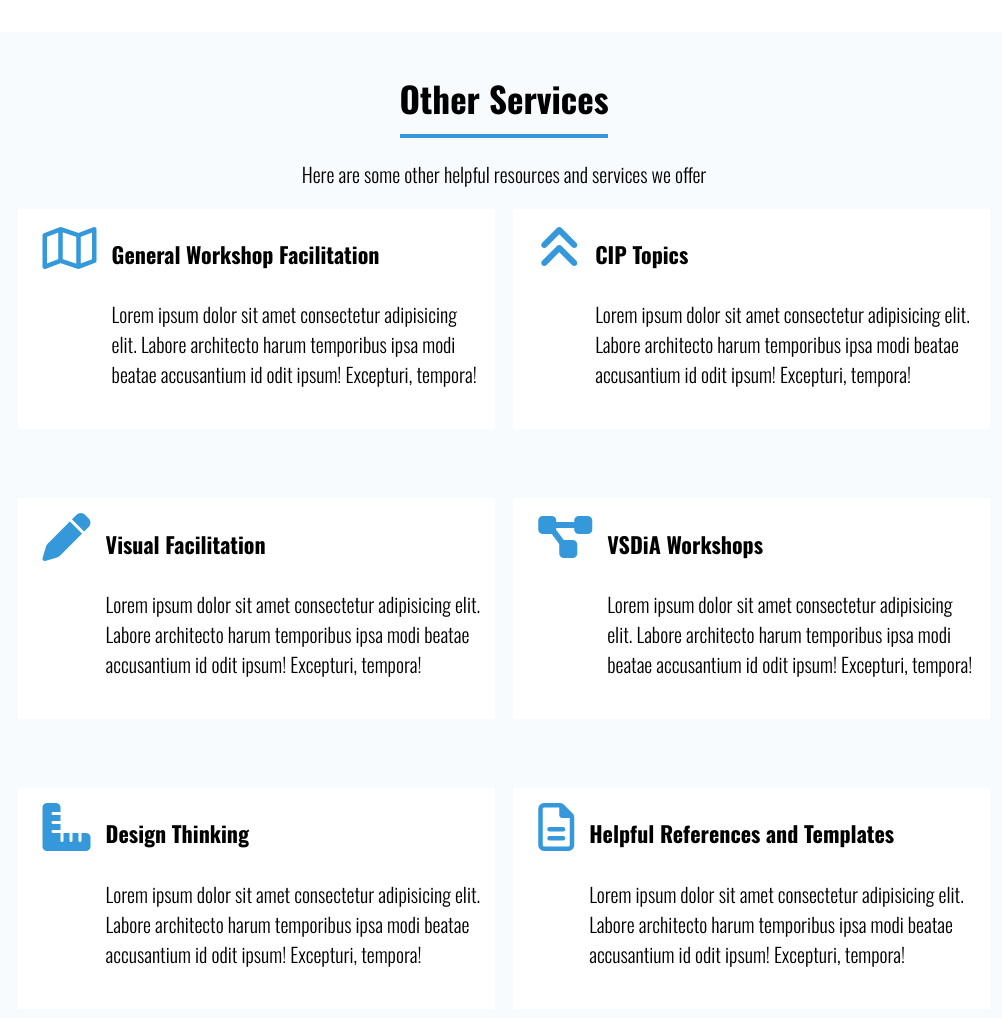
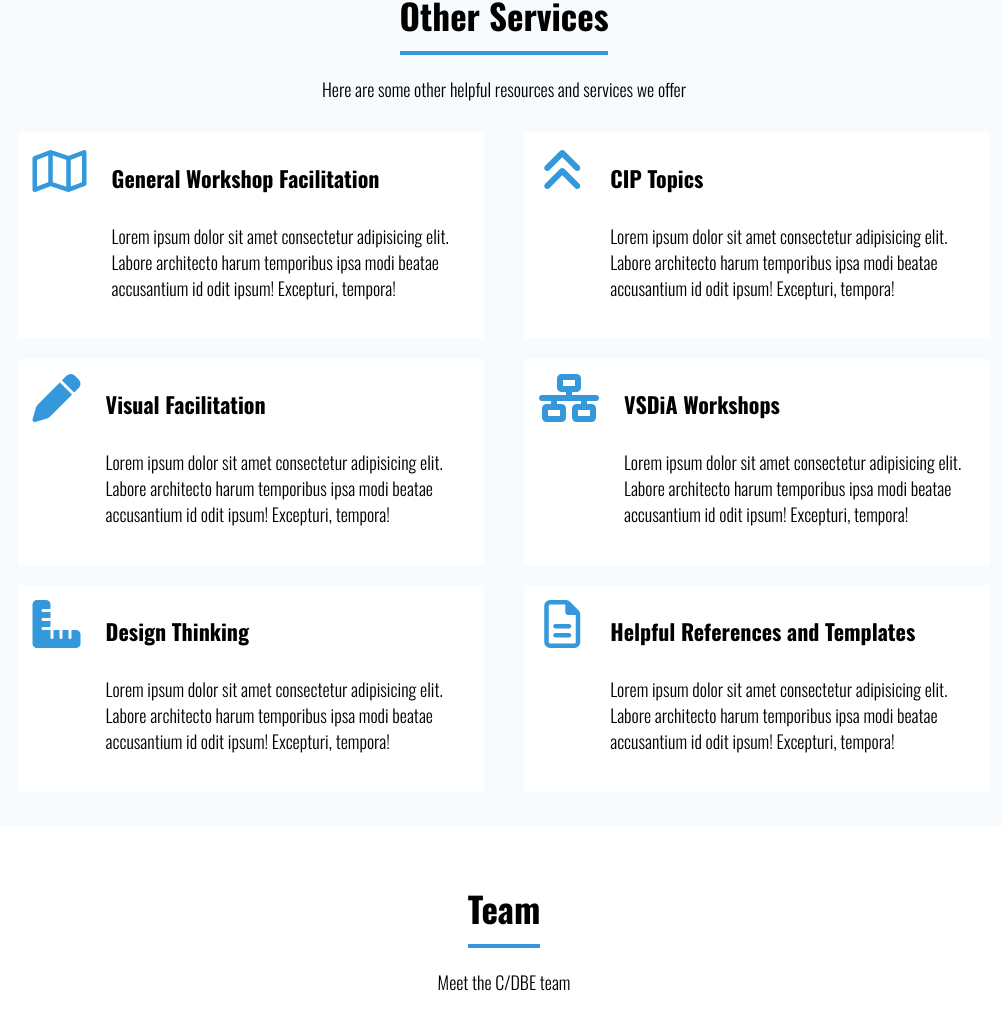
Before and after one commit to jljakin2/improveMyBiz, a plain HTML site: page index.html in a window 1280 px wide. Shown: the part 1473-2491 px from the top of the page, without its empty margins (136-1138 px from the left). Drawn offline with nearby package versions, Linux system fonts and the light colour scheme.

Commit message:
Finally figured out spacing issue with 'Other Services' section

```diff
--- a/index.html
+++ b/index.html
@@ -121,8 +121,8 @@
                 <p>Here are some other helpful resources and services we offer</p>
             </div>
             <div class="flex-wrap">
+
                 <div class="other-services-box">
-
                     <div class="other-services-icon">
                         <i class="far fa-map fa-3x"></i>
                     </div>
@@ -137,7 +137,6 @@
                 </div>
 
                 <div class="other-services-box">
-
                     <div class="other-services-icon">
                         <i class="fas fa-angle-double-up fa-3x"></i>
                     </div>
@@ -153,7 +152,6 @@
 
 
                 <div class="other-services-box">
-
                     <div class="other-services-icon">
                         <i class="fas fa-pen fa-3x"></i>
                     </div>
@@ -169,9 +167,8 @@
                 </div>
 
                 <div class="other-services-box">
-
                     <div class="other-services-icon">
-                        <i class="fas fa-project-diagram fa-3x"></i>
+                        <i class="fas fa-network-wired fa-3x"></i>
                     </div>
 
                     <div class="other-services-title">
@@ -185,7 +182,6 @@
                 </div>
 
                 <div class="other-services-box">
-
                     <div class="other-services-icon">
                         <i class="fas fa-ruler-combined fa-3x"></i>
                     </div>
@@ -201,7 +197,6 @@
                 </div>
 
                 <div class="other-services-box">
-
                     <div class="other-services-icon">
                         <i class="far fa-file-alt fa-3x"></i>
                     </div>
--- a/styles.css
+++ b/styles.css
@@ -13,7 +13,7 @@ body {
 }
 
 p {
-    font-size: 20px;
+    font-size: 18px;
     font-weight: 300;
 }
 
@@ -282,21 +282,19 @@ nav li a:hover, .dropdown:hover .dropbtn {
 
 .flex-wrap {
     align-content: space-between;
-    /* border: 1px solid blue; */
     display: flex;
     flex-wrap: wrap;
-    height: 70vh;
+    min-height: 70vh;
     justify-content: space-between;
     margin-bottom: 15px;
 }
 
 .other-services-box {
-    /* border: 1px solid red; */
     background: white;
+    width: calc(50% - 20px);
+    margin: 10px 0px;
     display: flex;
-    justify-content: space-between;
-    padding: 0 10px;
-    width: 47%;
+    justify-content: space-around;
 }
 
 .other-services-box:hover {
@@ -305,9 +303,8 @@ nav li a:hover, .dropdown:hover .dropbtn {
 }
 
 .other-services-title {
-    /* border: 1px solid blue; */
-    padding-bottom: 20px;
-    width: 88.5%;
+    flex: 8;
+    padding: 0px 10px 20px 10px;
 }
 
 .other-services-title h4 {
@@ -324,11 +321,11 @@ nav li a:hover, .dropdown:hover .dropbtn {
 }
 
 .other-services-icon {
-    /* border: 1px solid blue; */
     color: #3498db;
+    flex: 1;
     margin-top: 15px;
     padding: 0px 15px;
-    /* margin-right: 5px; */
+    text-align: center;
 }
 
 /* TESTIMONIALS */
@@ -336,9 +333,3 @@ nav li a:hover, .dropdown:hover .dropbtn {
     background: #f7fbfe;
     padding-bottom: 10px;
 }
-
-@media screen and (max-width: 1760px) {
-    .flex-wrap {
-        height: 100vh;
-    }
-}
```
